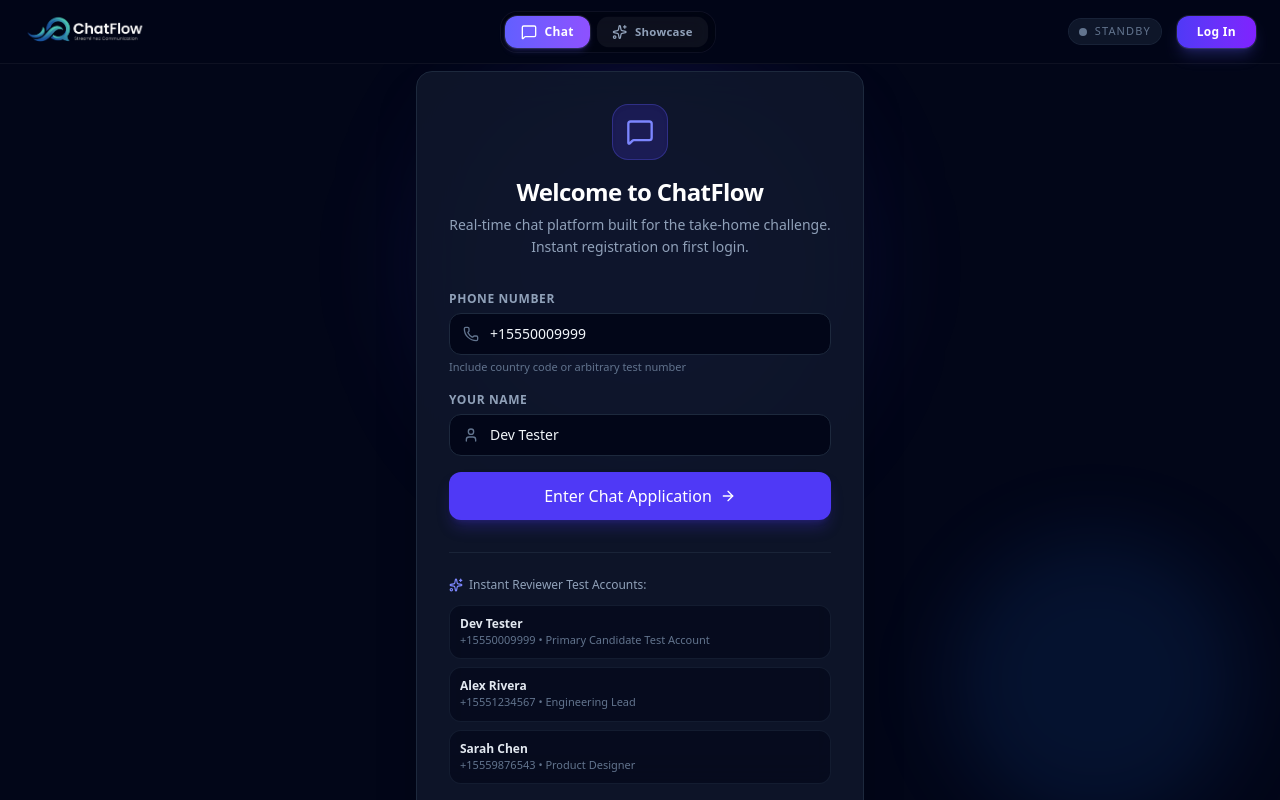
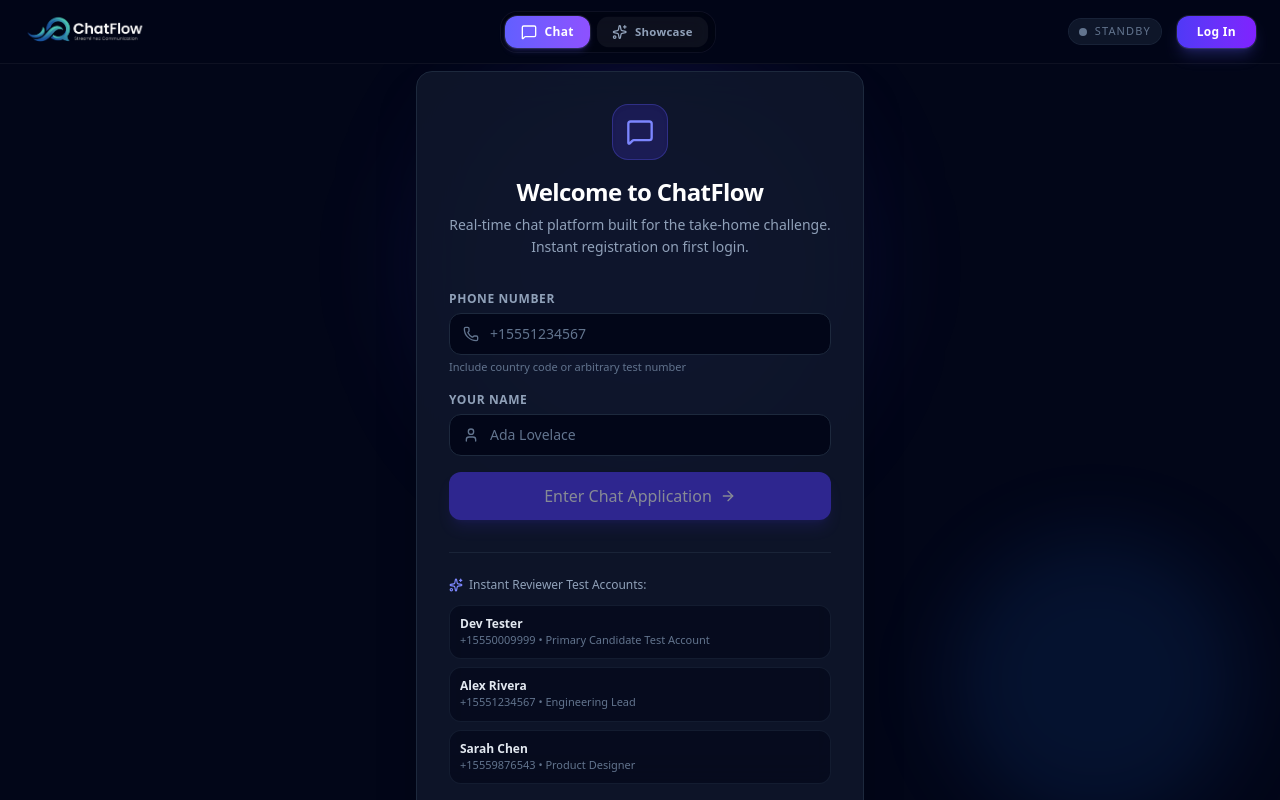
Before and after one commit to hrmrakib/ChatFlow, a Next.js app: page / in a window 1280 px wide. Built offline with nearby package versions, Linux system fonts and the light colour scheme; no server answers.

Commit message:
feat: implement LoginScreen component with demo user presets and authentication form

```diff
--- a/src/components/chat/LoginScreen.tsx
+++ b/src/components/chat/LoginScreen.tsx
@@ -19,8 +19,8 @@ export const LoginScreen: React.FC = () => {
   const dispatch = useAppDispatch();
   const { isLoading, error } = useAppSelector((state) => state.auth);
 
-  const [phone, setPhone] = useState('+15550009999');
-  const [name, setName] = useState('Dev Tester');
+  const [phone, setPhone] = useState('');
+  const [name, setName] = useState('');
 
   const handleSubmit = (e: React.FormEvent) => {
     e.preventDefault();
```
